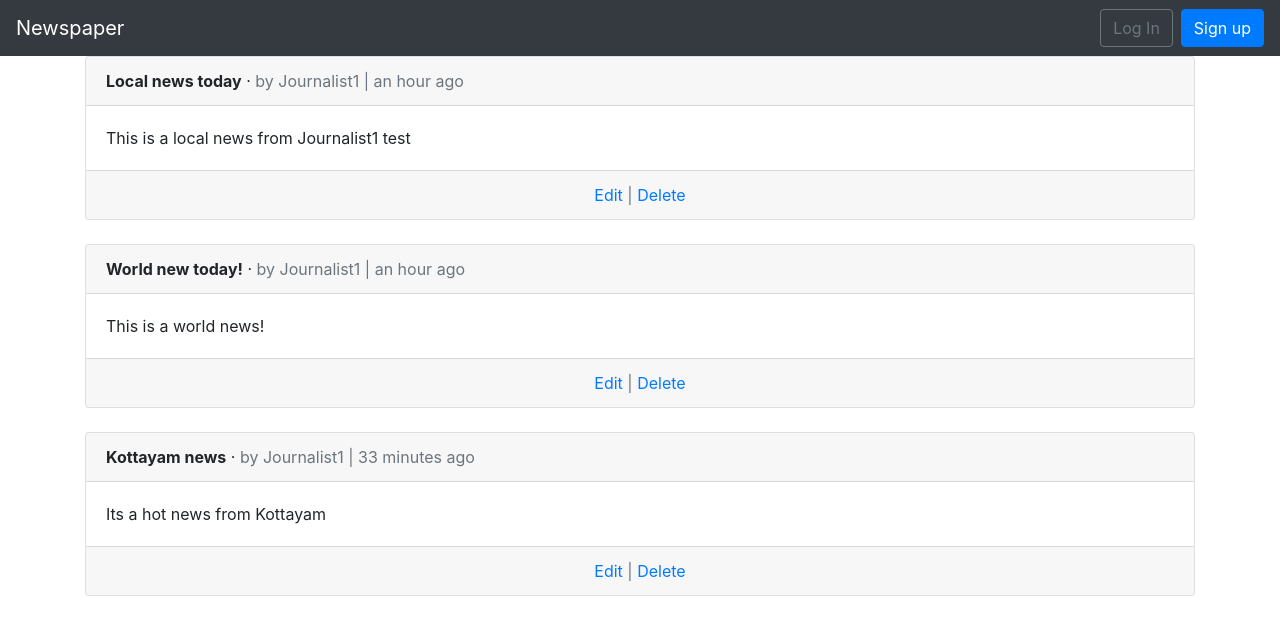
After one commit to swapnana86/newspaper, a Django app: page /articles/ in a window 1280 px wide. The commit adds this page. Shown: the top 635 px of the page. Run offline with Django 4.2, Linux system fonts and the light colour scheme; data comes from the database, SQL or seed files in the repository; both versions use the stored data as it was after the commit.

Commit message:
Article CRUD completed

```diff
--- /dev/null
+++ b/config/articles/admin.py
@@ -0,0 +1,6 @@
+from django.contrib import admin
+
+# Register your models here.
+from .models import Article
+
+admin.site.register(Article)
--- /dev/null
+++ b/config/articles/apps.py
@@ -0,0 +1,6 @@
+from django.apps import AppConfig
+
+
+class ArticlesConfig(AppConfig):
+    default_auto_field = 'django.db.models.BigAutoField'
+    name = 'articles'
--- /dev/null
+++ b/config/articles/models.py
@@ -0,0 +1,23 @@
+from django.db import models
+
+# Create your models here.
+from django.conf import settings
+from django.contrib.auth import get_user_model
+from django.db import models
+from django.urls import reverse
+
+
+class Article(models.Model):
+    title = models.CharField(max_length=255)
+    body = models.TextField()
+    date = models.DateTimeField(auto_now_add=True)
+    author = models.ForeignKey(
+        get_user_model(),
+        on_delete=models.CASCADE,
+    )
+
+    def __str__(self):
+        return self.title
+
+    def get_absolute_url(self):
+        return reverse('article_detail', args=[str(self.id)])
--- /dev/null
+++ b/config/articles/tests.py
@@ -0,0 +1,3 @@
+from django.test import TestCase
+
+# Create your tests here.
--- /dev/null
+++ b/config/articles/urls.py
@@ -0,0 +1,16 @@
+from django.urls import path
+from .views import (
+    ArticleListView,
+    ArticleUpdateView,
+    ArticleDetailView,
+    ArticleDeleteView,
+    ArticleCreateView,  # new
+)
+
+urlpatterns = [
+    path('<int:pk>/edit/', ArticleUpdateView.as_view(), name='article_edit'),
+    path('<int:pk>/', ArticleDetailView.as_view(), name='article_detail'),
+    path('<int:pk>/delete/', ArticleDeleteView.as_view(), name='article_delete'),
+    path('new/', ArticleCreateView.as_view(), name='article_new'),  # new
+    path('', ArticleListView.as_view(), name='article_list'),
+]
--- /dev/null
+++ b/config/articles/views.py
@@ -0,0 +1,32 @@
+from django.views.generic import ListView, DetailView
+from django.views.generic.edit import UpdateView, DeleteView,CreateView
+from django.urls import reverse_lazy
+from .models import Article
+
+
+class ArticleListView(ListView):
+    model = Article
+    template_name = 'article_list.html'
+
+
+class ArticleDetailView(DetailView):  # new
+    model = Article
+    template_name = 'article_detail.html'
+
+
+class ArticleUpdateView(UpdateView):  # new
+    model = Article
+    fields = ('title', 'body',)
+    template_name = 'article_edit.html'
+
+
+class ArticleDeleteView(DeleteView):  # new
+    model = Article
+    template_name = 'article_delete.html'
+    success_url = reverse_lazy('article_list')
+
+
+class ArticleCreateView(CreateView): # new
+    model = Article
+    template_name = 'article_new.html'
+    fields = ('title', 'body', 'author',)
--- a/config/config/urls.py
+++ b/config/config/urls.py
@@ -21,6 +21,7 @@ urlpatterns = [
     path('admin/', admin.site.urls),
     path('accounts/', include('accounts.urls')),  # new
     path('accounts/', include('django.contrib.auth.urls')),  # new
+    path('articles/', include('articles.urls')),  # new
     path('', TemplateView.as_view(template_name='home.html'), name='home'),  # new
     path('', include('pages.urls')),
 ]
--- /dev/null
+++ b/config/templates/article_list.html
@@ -0,0 +1,23 @@
+{% extends 'base.html' %}
+{% load humanize %}
+{% block title %}Articles{% endblock title %}
+{% block content %}
+    {% for article in object_list %}
+        <div class="card">
+            <div class="card-header">
+                <span class="font-weight-bold">{{ article.title }}</span> &middot;
+                <span class="text-muted">by {{ article.author }} |
+                {{ article.date|naturaltime }}</span>
+            </div>
+            <div class="card-body">
+                {{ article.body }}
+            </div>
+            <div class="card-footer text-center text-muted">
+                <a href="{% url 'article_edit' article.pk %}">Edit</a> |
+                <a href="{% url 'article_delete' article.pk %}">Delete</a>
+            </div>
+        </div>
+        <br />
+
+    {% endfor %}
+{% endblock content %}
--- a/config/templates/base.html
+++ b/config/templates/base.html
@@ -10,6 +10,13 @@
 <body>
     <nav class="navbar navbar-expand-lg navbar-dark bg-dark">
         <a class="navbar-brand" href="{% url 'home' %}">Newspaper</a>
+        {% if user.is_authenticated %}
+            <ul class="navbar-nav mr-auto">
+                <li class="nav-item">
+                    <a href="{% url 'article_new' %}">+ New</a>
+                </li>
+            </ul>
+        {% endif %}
         <button class="navbar-toggler" type="button" data-toggle="collapse"
             data-target="#navbarSupportedContent"
             aria-controls="navbarSupportedContent" aria-expanded="false"
```
Also changed, not shown: config/config/settings.py (+7 -1 lines), config/templates/article_delete.html (added, +8 -0 lines), config/templates/article_detail.html (added, +12 -0 lines), config/templates/article_edit.html (added, +9 -0 lines), config/templates/article_new.html (added, +10 -0 lines), config/templates/home.html (+8 -8 lines), config/articles/__init__.py (added), config/articles/migrations/0001_initial.py (added), config/articles/migrations/__init__.py (added), config/db.sqlite3.
